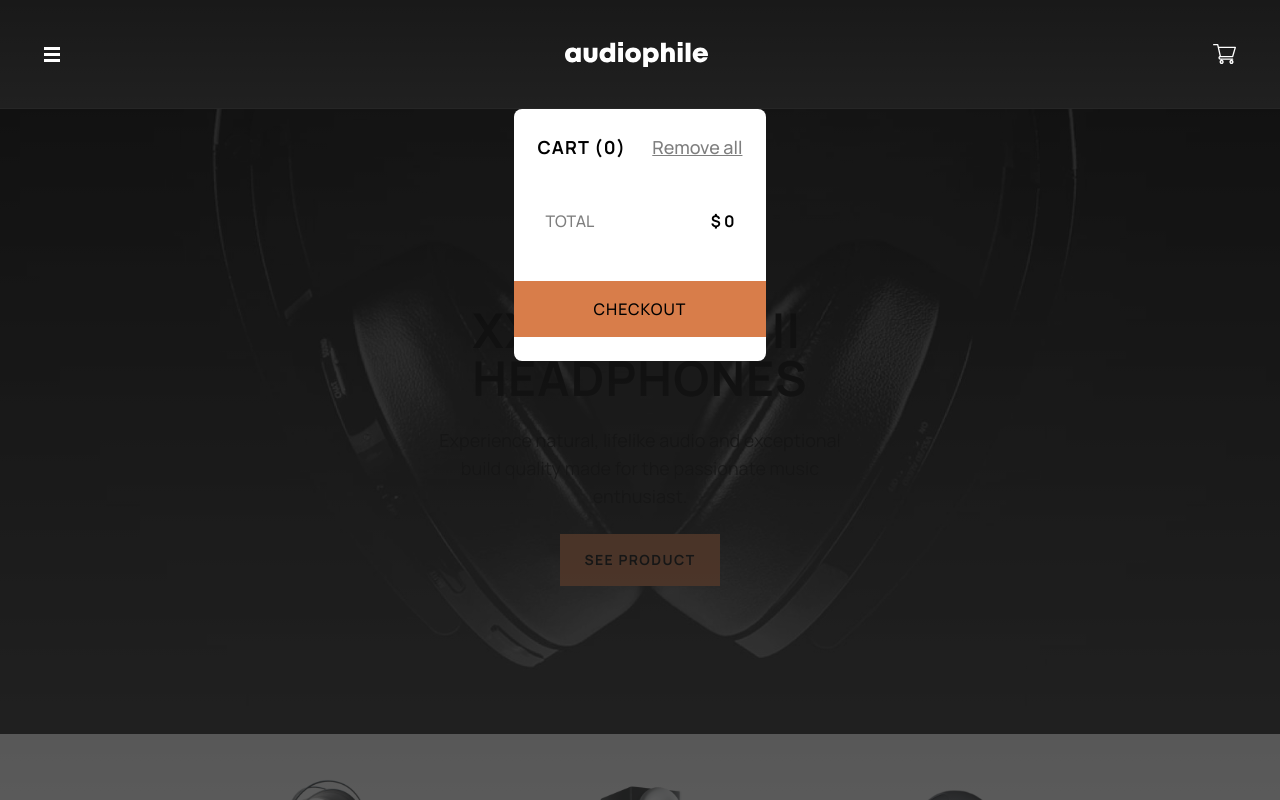
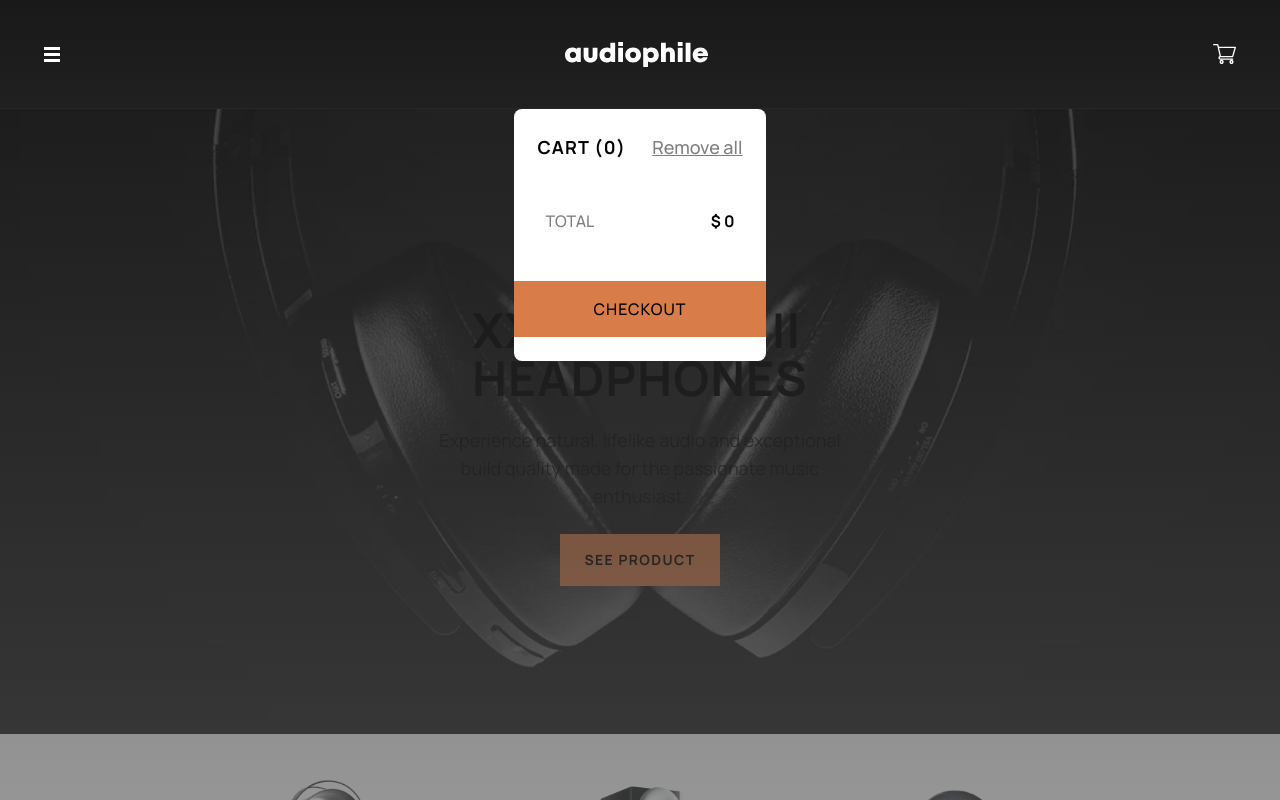
Before and after one commit to maxh1231/audiophile-ecommerce, a Next.js app: page / in a window 1280 px wide. Both pictures are taken after a click on the item "Notifications". Shown: the top 800 px of the page. Built offline with nearby package versions, Linux system fonts and the light colour scheme.

Commit message:
altered background opacity to match clickable parent container

```diff
--- a/src/components/Cart.tsx
+++ b/src/components/Cart.tsx
@@ -39,7 +39,10 @@ const Cart = ({ cart, setCart, activeCart, setActiveCart, setBackground, numItem
     }
 
     return activeCart ? (
-        <div className="modal-backdrop" onClick={() => setActiveCart(false)}>
+        <div className="modal-backdrop" onClick={() => {
+            setActiveCart(false)
+            setBackground('');
+        }}>
 
             <div className="cart fadeIn bg-[#FFFFFF] w-[327px] flex flex-col items-center rounded-lg" onClick={(e) => e.stopPropagation()} >
                 <div className="flex justify-between w-full px-6 my-6">
--- a/src/styles/globals.css
+++ b/src/styles/globals.css
@@ -202,7 +202,7 @@ input[type="radio"]:checked {
   bottom: 0;
   left: 0;
   right: 0;
-  background-color: rgba(0, 0, 0, 0.4);
+  /* background-color: rgba(0, 0, 0, 0.4); */
   margin-left: auto;
   margin-right: auto;
   z-index: 100;
```
